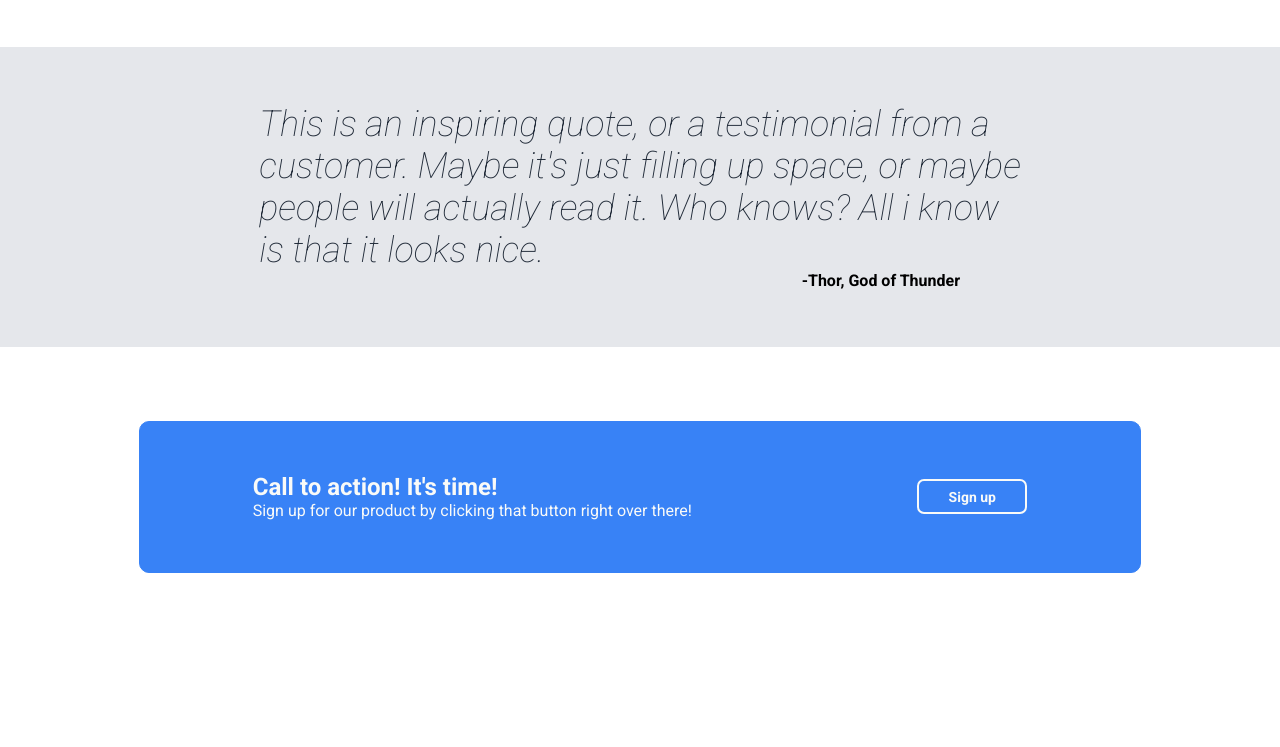
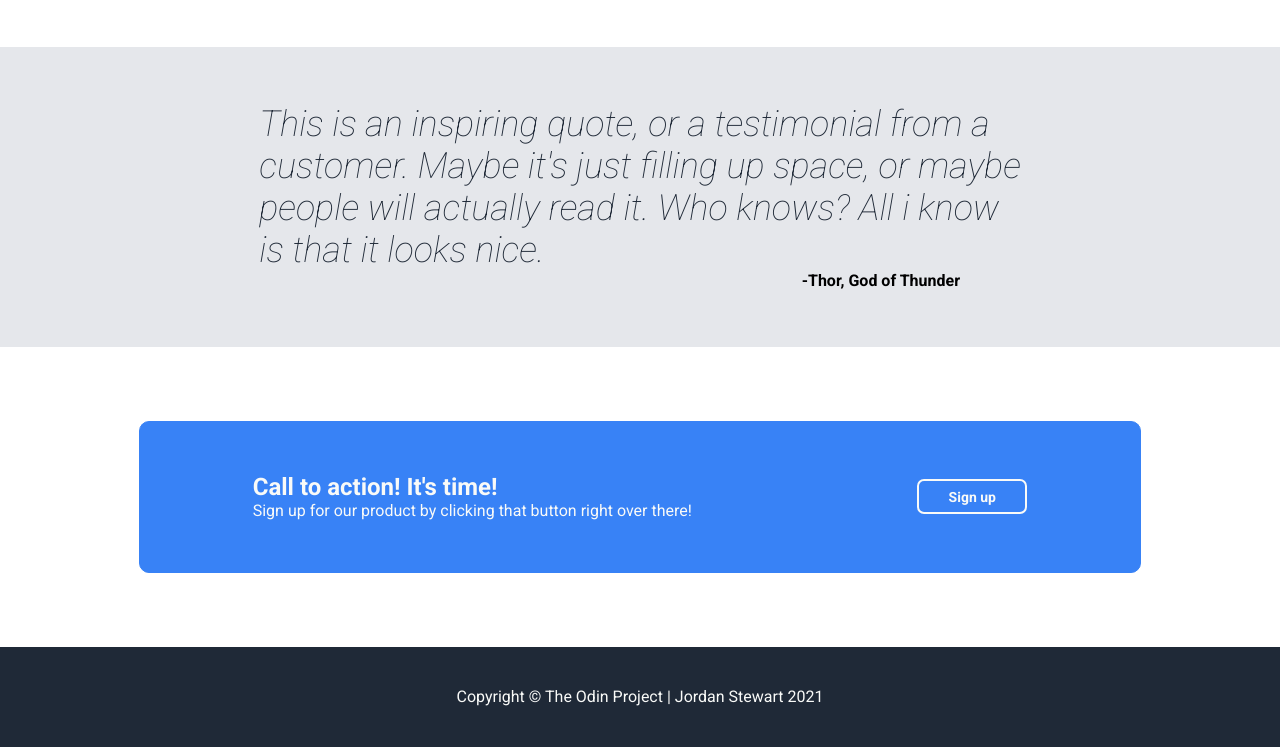
Before and after one commit to JSordan22/Landing-Page, a plain HTML site: page index.html in a window 1280 px wide. Shown: the part 802-1549 px from the top of the page. Before the commit the page ends 1449 px from the top, so only its background shows below. Drawn offline with Linux system fonts and the light colour scheme.

Commit message:
Finished footer--Fixed hero flex issue

```diff
--- a/index.html
+++ b/index.html
@@ -75,8 +75,10 @@
                     </div>
                     <button type="button">Sign up</button>
                 </div>
-
             </section>
         </main>
+        <footer>
+            <p>Copyright © The Odin Project | Jordan Stewart 2021</p>
+        </footer>
     </body>
 </html>
--- a/style.css
+++ b/style.css
@@ -9,13 +9,13 @@ body {
 header {
     background: #1f2937;
     color: #F9FAF8;
-    padding: 0 10%;
 }
 header .navbar {
     display: flex;
-    justify-content: space-between;
+    justify-content: space-evenly;
     align-items: center;
     height: 50px;
+    gap: 350px;
 }
 header .navbar .logo {
     font-size: 24px;
@@ -35,7 +35,7 @@ header .navbar ul {
 header .intro {
     height: 400px;
     display: flex;
-    justify-content: space-between;
+    justify-content: space-evenly;
     align-items: center;
 }
 header .intro .text h1 {
@@ -146,3 +146,14 @@ header .image {
     font-size: 14px;
     font-weight: bold;
 }
+footer {
+    background: #1f2937;
+    color: #F9FAF8;
+    height: 100px;
+    display: flex;
+    justify-content: center;
+    align-items: center;
+}
+footer p {
+    margin: 0;
+}
```
